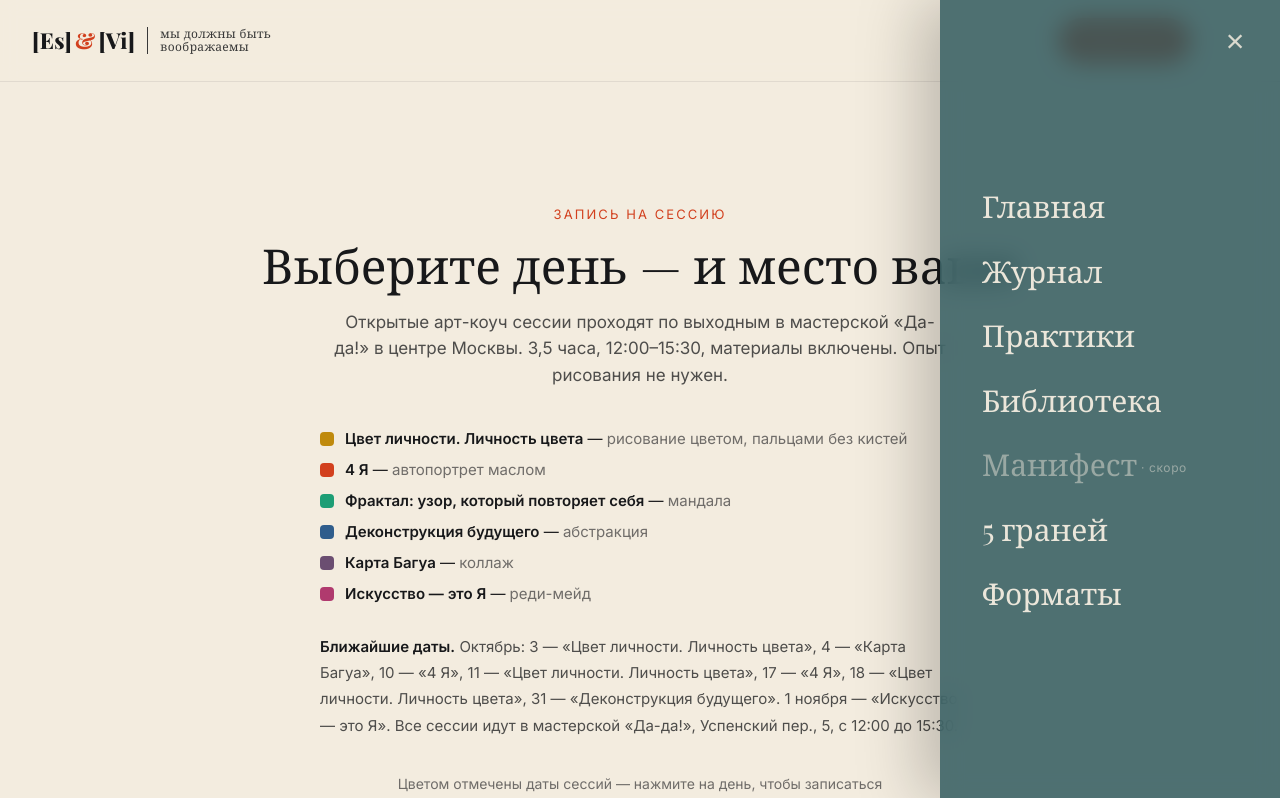
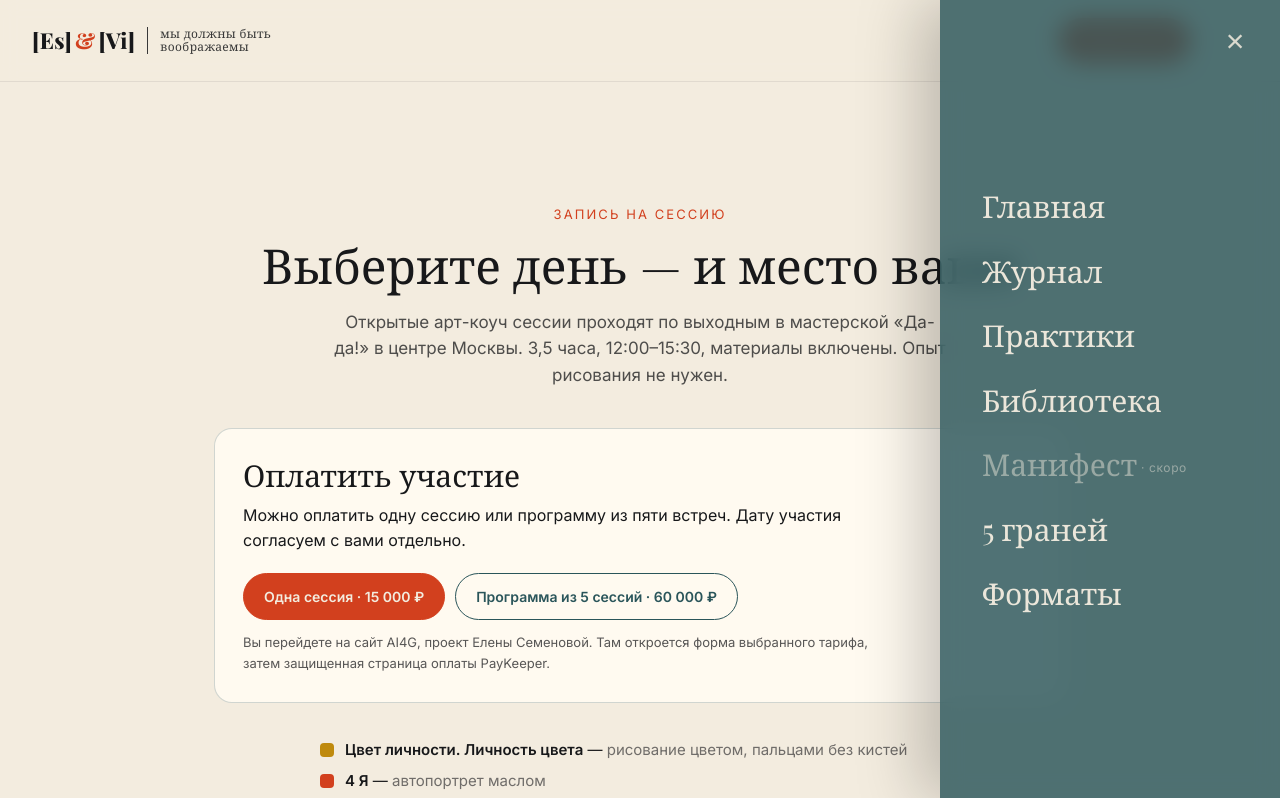
Before and after one commit to ivoiti/voobrazhaemy, a plain HTML site: page zapis.html in a window 1280 px wide. Both pictures are taken after a click on the button "Меню". Shown: the top 798 px of the page. Drawn offline with nearby package versions, Linux system fonts and the light colour scheme; a web font is replaced by a local one.

Commit message:
Add session and program payment links via AI4G

```diff
--- /dev/null
+++ b/css/payment.css
@@ -0,0 +1,11 @@
+.payment-actions { display: flex; flex-wrap: wrap; gap: 10px; margin-top: 20px; }
+.payment-link { display: inline-flex; align-items: center; justify-content: center; padding: 13px 20px; border: 1px solid var(--terra); border-radius: 999px; background: var(--terra); color: var(--cream); font-size: 14px; font-weight: 600; line-height: 1.4; text-align: center; text-decoration: none; }
+.payment-link:hover { background: var(--terra-dark); border-color: var(--terra-dark); }
+.payment-link--program { background: transparent; border-color: var(--teal); color: var(--teal); }
+.payment-link--program:hover { background: var(--teal); border-color: var(--teal); color: var(--cream); }
+.payment-link:focus-visible { outline: 3px solid var(--mustard); outline-offset: 4px; }
+.payment-note { margin-top: 12px; font-size: 13px; line-height: 1.6; color: rgba(23,24,26,.72); }
+.payment-panel { margin-bottom: 36px; padding: 28px; border: 1px solid rgba(42,85,90,.22); border-radius: 18px; background: #fffaf0; }
+.payment-panel h2 { margin-bottom: 10px; font-family: var(--serif); font-weight: 400; font-size: 30px; line-height: 1.2; }
+.payment-panel > p { max-width: 650px; }
+@media (max-width: 560px) { .payment-panel { padding: 22px 18px; } .payment-actions { flex-direction: column; } .payment-link { width: 100%; } }
--- /dev/null
+++ b/js/payment.js
@@ -0,0 +1,10 @@
+// Считаем переход к оплате, а не успешный платеж: его принимает AI4G / PayKeeper.
+document.addEventListener('click', function (event) {
+  const link = event.target.closest('a[data-payment]');
+  if (!link || typeof window.ym !== 'function') return;
+  try {
+    window.ym(110592816, 'reachGoal', 'payment_' + link.dataset.payment, {
+      placement: link.dataset.placement
+    });
+  } catch (_) {}
+});
--- a/zapis.html
+++ b/zapis.html
@@ -11,7 +11,9 @@
   <link rel="preconnect" href="https://fonts.googleapis.com">
   <link rel="preconnect" href="https://fonts.gstatic.com" crossorigin>
   <link href="https://fonts.googleapis.com/css2?family=Playfair+Display:ital,wght@0,400;0,600;0,800;1,400&family=Inter:wght@400;500;600&display=swap" rel="stylesheet">
-  <link rel="stylesheet" href="css/style.css?v=14">
+  <link rel="stylesheet" href="css/style.css?v=15">
+  <link rel="stylesheet" href="css/payment.css?v=1">
+  <script src="js/payment.js?v=1" defer></script>
   <link rel="icon" href="/favicon.ico?v=2" sizes="any">
   <link rel="icon" type="image/png" sizes="32x32" href="/favicon-32x32.png?v=2">
   <link rel="apple-touch-icon" href="/apple-touch-icon.png?v=2">
@@ -108,6 +110,16 @@
 </section>
 
 <div class="zwrap">
+
+  <section class="payment-panel" id="pay" aria-labelledby="payment-title">
+    <h2 id="payment-title">Оплатить участие</h2>
+    <p>Можно оплатить одну сессию или программу из пяти встреч. Дату участия согласуем с вами отдельно.</p>
+    <div class="payment-actions">
+      <a class="payment-link" href="https://ai4g.ru/art-coaching.html?pay=session&amp;utm_source=voobrazhaemy&amp;utm_medium=site&amp;utm_campaign=art-coaching&amp;utm_content=booking" target="_blank" rel="noopener" data-payment="session" data-placement="booking">Одна сессия · 15 000 ₽</a>
+      <a class="payment-link payment-link--program" href="https://ai4g.ru/art-coaching.html?pay=program&amp;utm_source=voobrazhaemy&amp;utm_medium=site&amp;utm_campaign=art-coaching&amp;utm_content=booking" target="_blank" rel="noopener" data-payment="program" data-placement="booking">Программа из 5 сессий · 60 000 ₽</a>
+    </div>
+    <p class="payment-note">Вы перейдете на сайт AI4G, проект Елены Семеновой. Там откроется форма выбранного тарифа, затем защищенная страница оплаты PayKeeper.</p>
+  </section>
 
   <!-- КАЛЕНДАРЬ открытых дат -->
   <div class="ztopics">
```
Also changed, not shown: index.html (+8 -1 lines).
